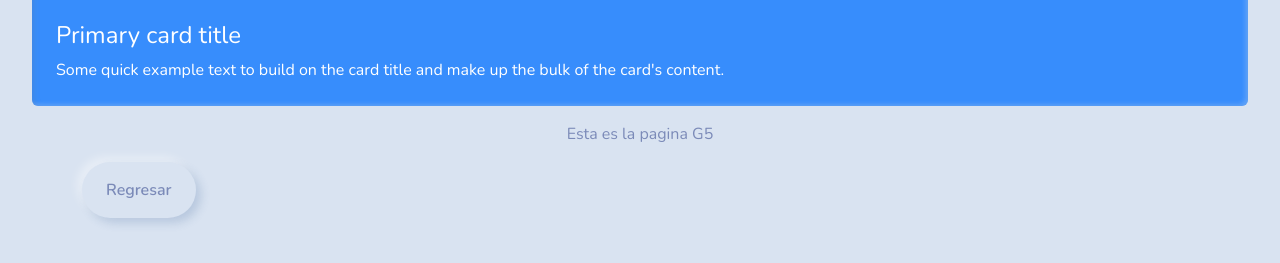
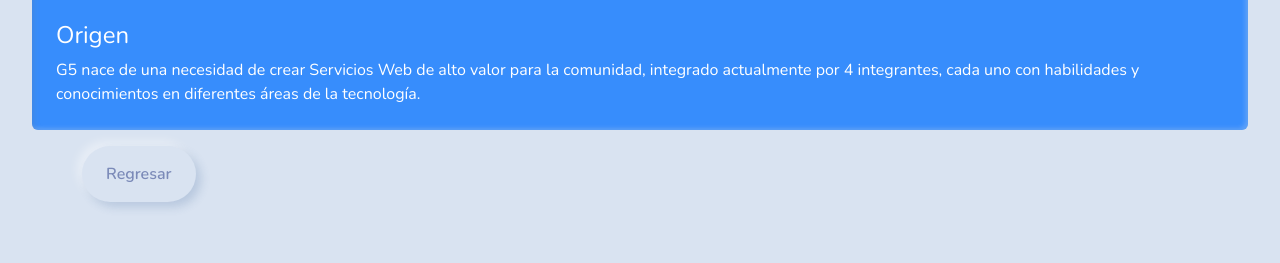
Before and after one commit to jmunozc023/PaginaGrupal, a plain HTML site: page index.html in a window 1280 px wide. Shown: the part 245-508 px from the top of the page. Drawn offline with nearby package versions, Linux system fonts and the light colour scheme.

Commit message:
Update index.html

```diff
--- a/index.html
+++ b/index.html
@@ -52,17 +52,15 @@
     <div class="card text-white bg-primary mb-3 mx-auto" style="max-width: 95%;">
         <div class="card-header">Descripción general del equipo</div>
         <div class="card-body">
-            <h4 class="card-title">Primary card title</h4>
-            <p class="card-text">Some quick example text to build on the card title and make up the bulk of the card's content.</p>
+            <h4 class="card-title">Origen</h4>
+            <p class="card-text">G5 nace de una necesidad de crear Servicios Web de alto valor para la comunidad, integrado actualmente
+                por 4 integrantes, cada uno con habilidades y conocimientos en diferentes áreas de la tecnología.
+            </p>
+
         </div>
     </div>
 
     <div class="container">
-        <div class="row">
-            <div class="col-12">
-                <p class="text-center">Esta es la pagina G5</p>
-            </div>
-        </div>
         <div class="row">
             <div class="col-12">
                 <a href="index.php" class="btn btn-primary">Regresar</a>
```
